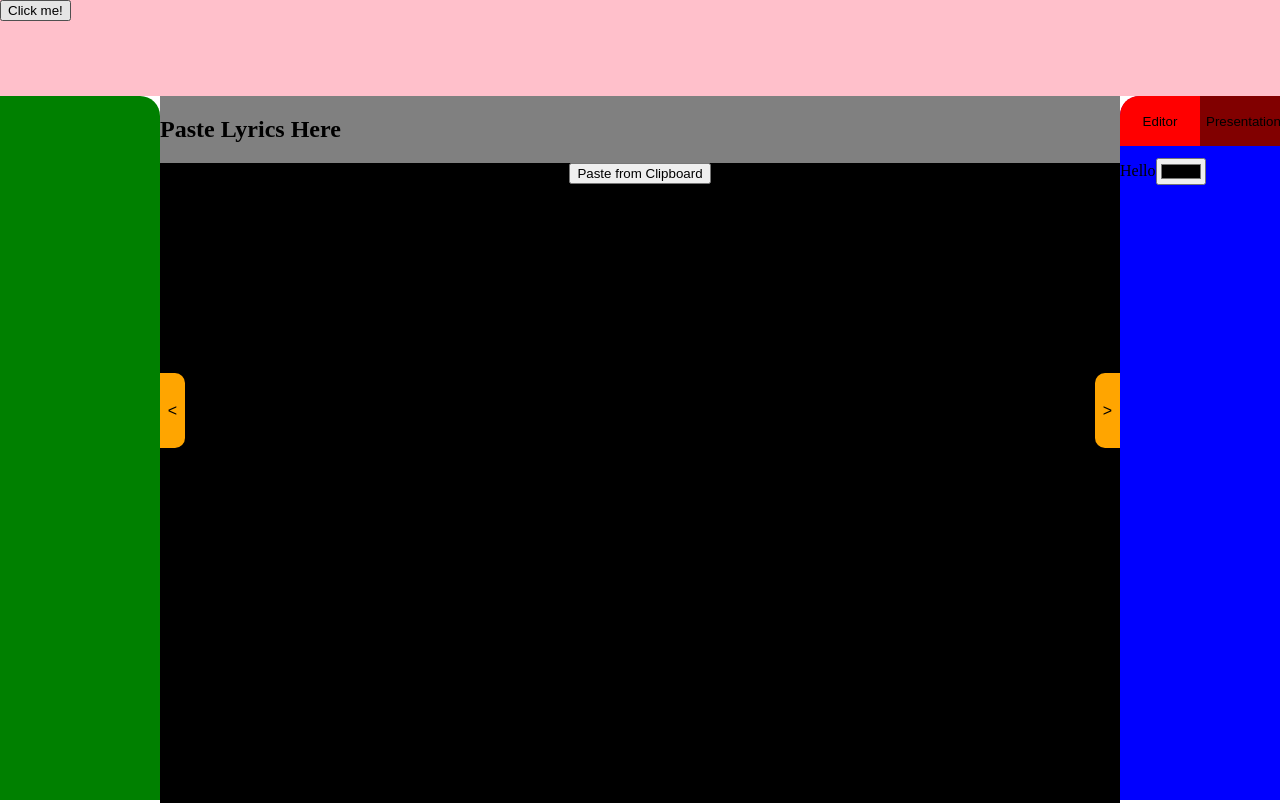
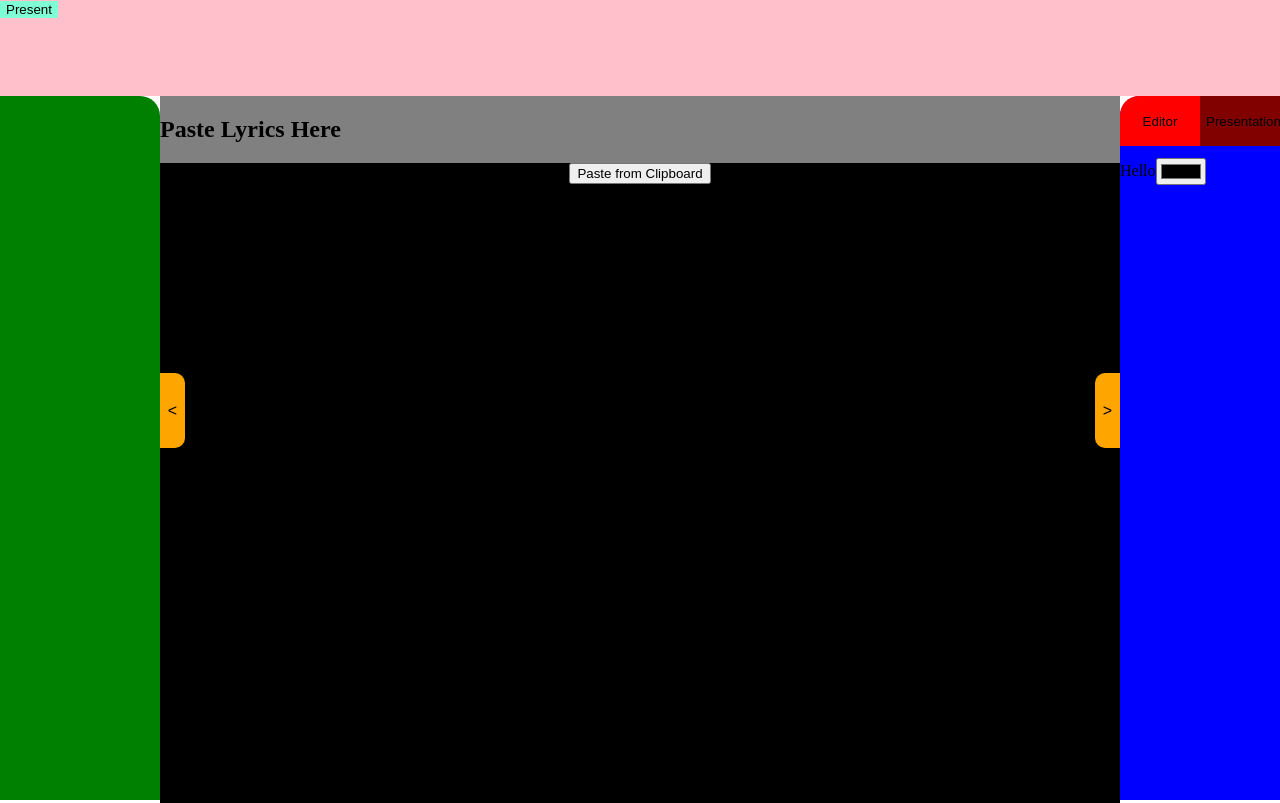
Before and after one commit to MasterTemple/CSCI-450-Group-Project, a SvelteKit app: page / in a window 1280 px wide. Built offline with nearby package versions, Linux system fonts and the light colour scheme.

Commit message:
adding present button

```diff
--- a/src/routes/NavBar.svelte
+++ b/src/routes/NavBar.svelte
@@ -4,8 +4,12 @@
 </script>
 
 
-<button>Click me!</button>
+<button id="presentButton">Present</button>
 <style>
 
+#presentButton {
+    background-color: aquamarine;
+    border: none;
+}
 
 </style>
```
